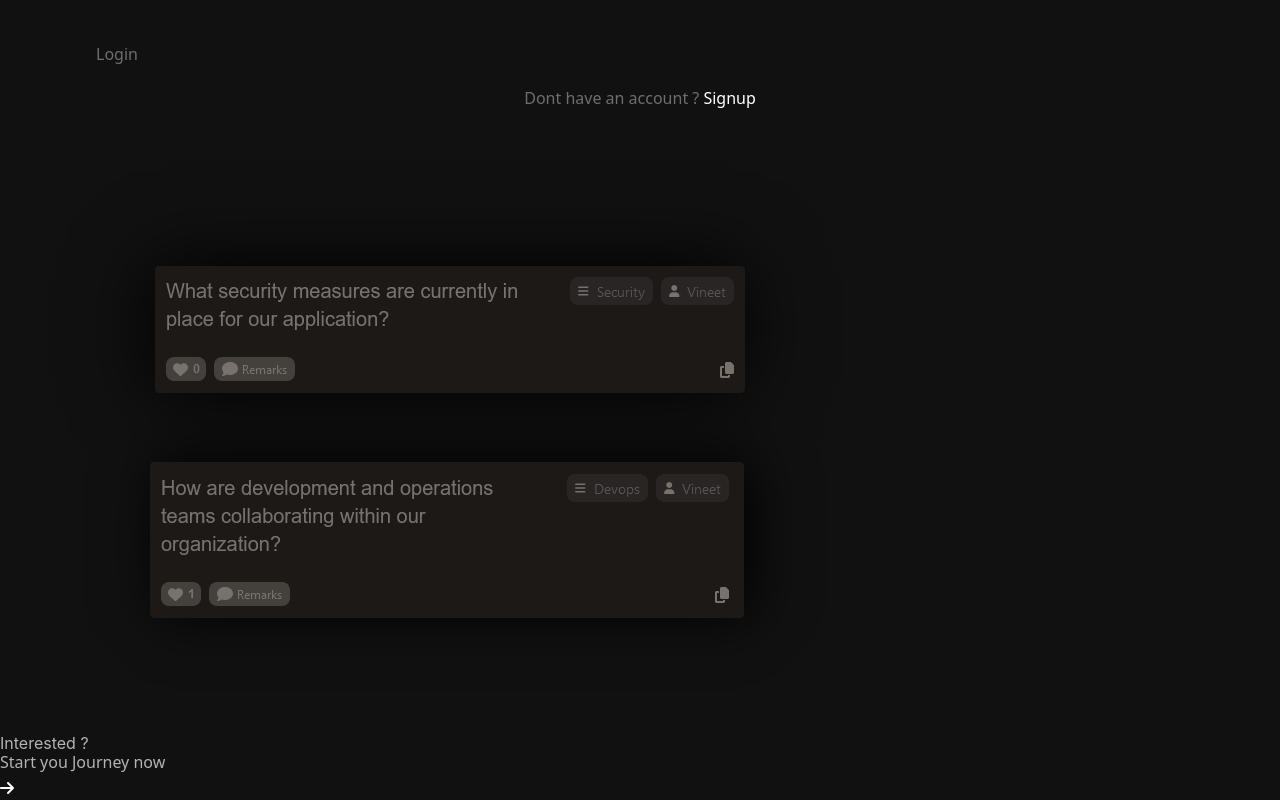
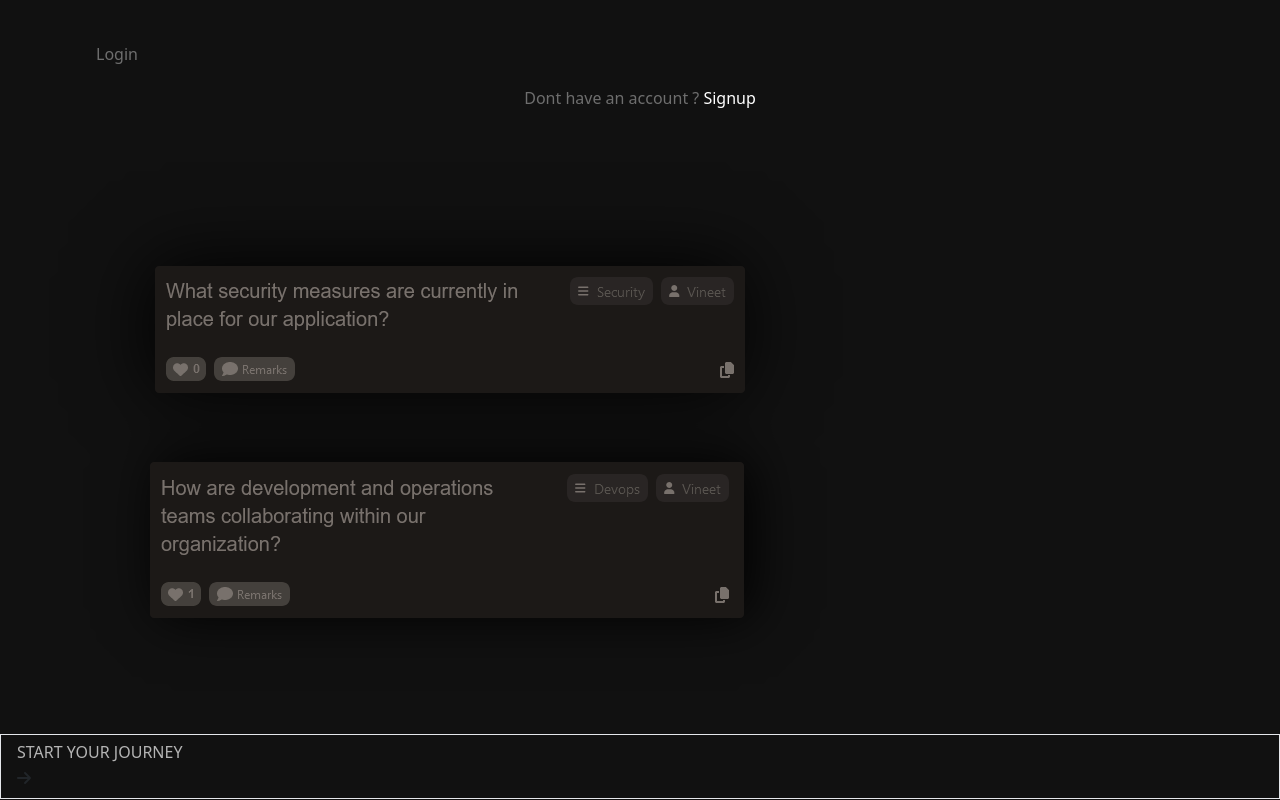
Before and after one commit to VineeTagarwaL-code/SocialQuery, a React (Vite) app in the folder client/: page /login in a window 1280 px wide. Shown: the part 376-1176 px from the top of the page. Built offline with nearby package versions, Linux system fonts and the light colour scheme.

Commit message:
🎫 added button animation in login page

```diff
--- a/client/src/App.css
+++ b/client/src/App.css
@@ -62,3 +62,25 @@ html {
 .text-sec {
     color: var(--gray-9);
 }
+
+/* Define the hover effect */
+.custom-hover-effect {
+    background-color: transparent;
+    transition: background-color 0.3s ease;
+  }
+
+  /* Define animation on hover */
+  .custom-hover-effect:hover {
+    background-color: #e5e7eb; /* Change this color to bg-stone-300 */
+    animation: slideBackground 1s ease-in-out;
+  }
+
+  /* Define the animation keyframes */
+  @keyframes slideBackground {
+    0% {
+      background-position: 0 0;
+    }
+    100% {
+      background-position: 100% 0;
+    }
+  }
--- a/client/src/components/layout/navigation/AuthNav/Navbar.jsx
+++ b/client/src/components/layout/navigation/AuthNav/Navbar.jsx
@@ -1,9 +1,7 @@
 import React , {useState}from 'react'
-
+import './AuthRoutes.css'
 import { FontAwesomeIcon } from '@fortawesome/react-fontawesome'
 import {faRightToBracket , faU, faUserPlus } from '@fortawesome/free-solid-svg-icons'
-import './AuthRoutes.css'
-
 import { useNavigate } from 'react-router-dom';
 
 
--- a/client/src/views/AuthViews/LoginView/LoginPage.jsx
+++ b/client/src/views/AuthViews/LoginView/LoginPage.jsx
@@ -94,11 +94,13 @@ export default function LoginPage(props) {
 
       <div className=' w-[screen] md:w-[40%] pt-6 md:pt-0 md:pb-0 pb-6 flex justify-center items-center flex-col flex-nowrap'>
         <img src={query} alt="queries" className='animate__animated animate__fadeInUp' />
-        <h1 className='text-main  text-sm md:text-lg  cursor-none  inter animate__animated animate__fadeInUp'>Interested ?</h1>
-        <div className='flex flex-nowrap justify-center items-center gap-2 '>
 
-          <h1 className='text-main text-sm md:text-lg  cursor-none mb-1 underline animate__animated animate__fadeInUp'>Start you Journey now </h1>
-          <FontAwesomeIcon icon={faArrowRight} style={{ color: "white" }} className='animate__animated animate__fadeInUp' />
+        <div className='flex flex-nowrap justify-center items-center gap-2 border-1 rounded-sm  border-soild border-stone-300 px-3 py-2
+        group cursor-pointer hover:border-transparent custom-hover-effect
+        '>
+
+          <h1 className='text-main text-sm md:text-lg  mb-1 group-hover:text-stone-900'>START YOUR JOURNEY</h1>
+          <FontAwesomeIcon icon={faArrowRight}  className=' text-stone-300 group-hover:text-stone-900' />
         </div>
 
       </div>
```
